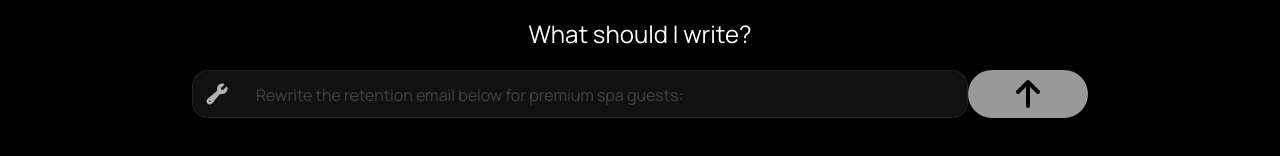
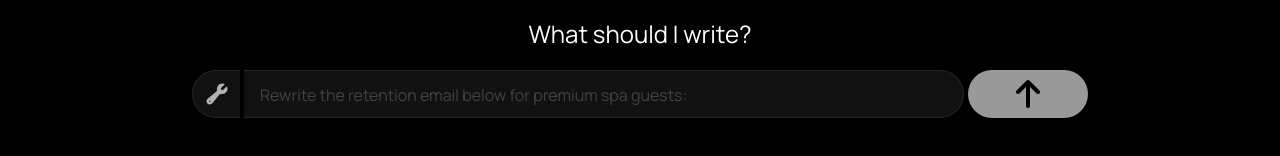
Before and after one commit to dannymeese/fai-writer, a Next.js app: page / in a window 1280 px wide. Shown: the part 332-488 px from the top of the page. Built offline with nearby package versions, Linux system fonts and the light colour scheme; no server answers.

Commit message:
Make input pill-shaped and add 4px gap before send button

```diff
--- a/src/components/forms/ComposeBar.tsx
+++ b/src/components/forms/ComposeBar.tsx
@@ -63,13 +63,13 @@ export default function ComposeBar({
 
   const content = (
     <div className="flex w-full flex-col gap-2">
-      <div className="flex w-full items-end gap-0">
+      <div className="flex w-full items-end gap-1">
         <button
           type="button"
           aria-label="Open settings"
           ref={settingsButtonRef}
           onClick={() => onToggleSettings(settingsButtonRef.current?.getBoundingClientRect() ?? null)}
-          className="flex h-12 w-12 items-center justify-center rounded-l-2xl border-l border-t border-b border-brand-stroke/80 bg-brand-ink text-brand-muted transition hover:text-brand-blue self-end"
+          className="flex h-12 w-12 items-center justify-center rounded-l-full border-l border-t border-b border-brand-stroke/80 bg-brand-ink text-brand-muted transition hover:text-brand-blue self-end"
         >
           <WrenchIcon className="h-6 w-6" />
         </button>
@@ -79,7 +79,7 @@ export default function ComposeBar({
             value={value}
             onChange={(e) => onChange(e.target.value)}
             placeholder={placeholderExamples[placeholderIndex]}
-            className="w-full resize-none rounded-r-2xl rounded-l-none border-r border-t border-b border-brand-stroke/80 bg-brand-ink px-4 py-3 text-base text-brand-text placeholder:text-brand-muted placeholder:opacity-30 focus:border-brand-blue focus:outline-none"
+            className="w-full resize-none rounded-r-full rounded-l-none border-r border-t border-b border-brand-stroke/80 bg-brand-ink px-4 py-3 text-base text-brand-text placeholder:text-brand-muted placeholder:opacity-30 focus:border-brand-blue focus:outline-none"
             rows={1}
           />
         </div>
```
